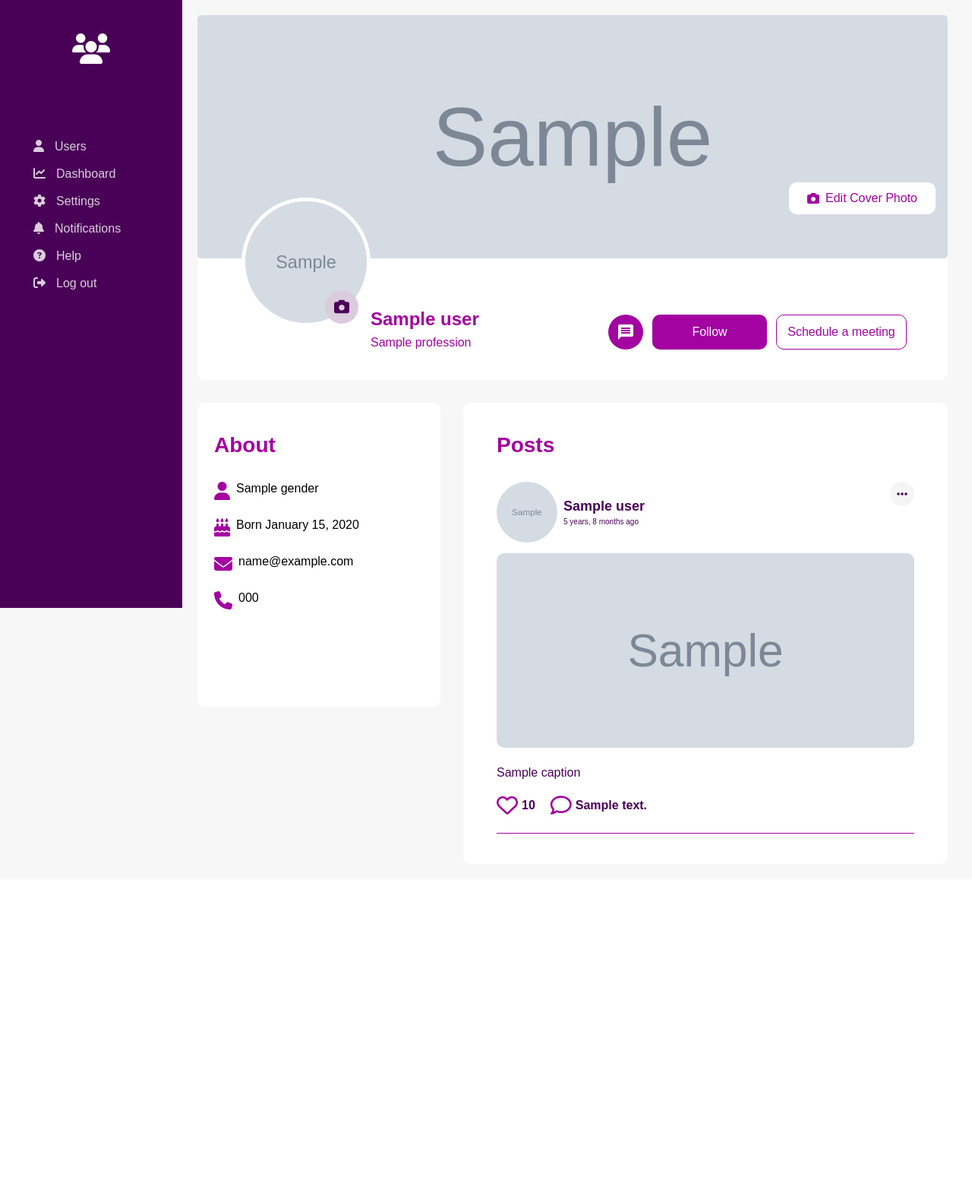
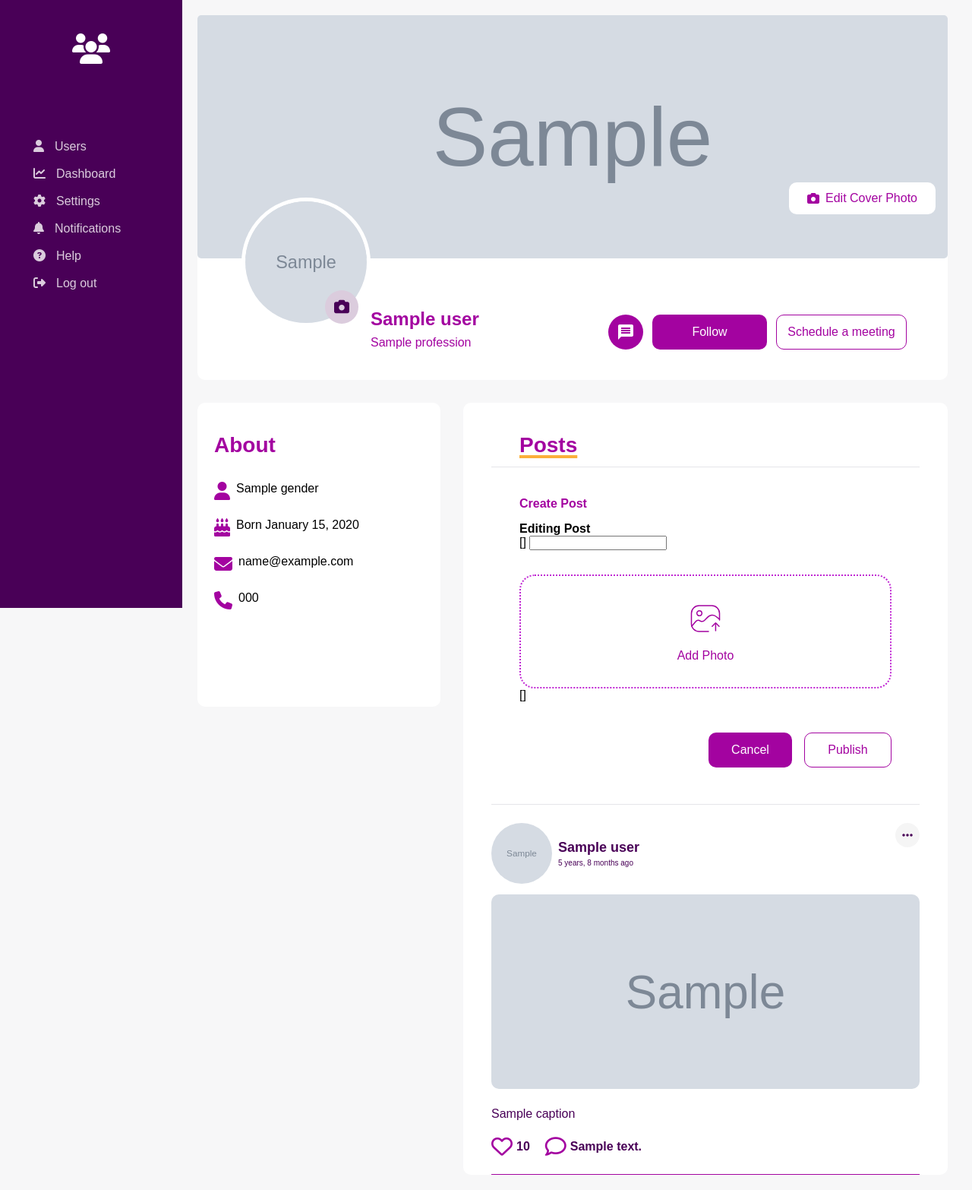
Before and after one commit to TAMUNA-CHKOIDZE/django-user-profile, a Django app: template userprofile_project/profiles/templates/profile_detail.html in a window 1280 px wide. Shown: the whole page at 76% size. Before the commit the page ends 1097 px from the top, so only its background shows below. Run offline with Django 3.2, Linux system fonts and the light colour scheme; the template is opened without the code that fills it: most values are stand-ins (such as "Sample title", 1, 10 or a date in 2020); grey boxes marked "Sample" are stand-in pictures; form fields are guessed from the names that the template uses; some libraries are stand-ins or nearby versions.

Commit message:
Add ModelForm for user creating posts; implement post delete and edit functionality.

```diff
--- a/requirements.txt
+++ b/requirements.txt
@@ -1 +1,2 @@
 Django==5.2.6
+pillow==11.3.0
--- a/userprofile_project/profiles/templates/profile_detail.html
+++ b/userprofile_project/profiles/templates/profile_detail.html
@@ -59,6 +59,39 @@
             {#posts#}
             <div class="detail-posts">
                 <h2 class="posts-title">Posts</h2>
+                <div class="form-box">
+                    <h4 class="form-box-title">Create Post</h4>
+                    {# ფორმა პოსტისთვის #}
+                    <form method="post" enctype="multipart/form-data" class="post-form">
+                        {% csrf_token %}
+                        {{ form.non_field_errors }}
+
+                        {% if editing_post %}
+                            <input type="hidden" name="post_id" value="{{ editing_post.id }}">
+                            <h4>Editing Post</h4>
+                        {% endif %}
+
+                        <div class="form-section">
+                            {{ form.caption.errors }}
+                            {{ form.caption }}
+                        </div>
+
+                        <label for="{{ form.image.id_for_label }}" class="image-upload-label">
+                            <div class="image-upload-box">
+                                <img src="{% static 'images/upload.svg' %}" alt="Upload Icon" class="upload-icon"/>
+                                <span>Add Photo</span>
+                            </div>
+                            {{ form.image.errors }}
+                            {{ form.image }}
+                        </label>
+
+                        <div class="form-buttons">
+                            <button type="button" class="cancel-btn" onclick="clearPostForm()">Cancel</button>
+                            <button type="submit" class="publish-btn">Publish</button>
+                        </div>
+                    </form>
+                </div>
+                {#პოსტი#}
                 <div class="posts">
                     {% for post in posts %}
                         <div class="post-card">
@@ -72,10 +105,23 @@
                                         <p class="posts-create-date">{{ post.created_at|timesince }} ago</p>
                                     </div>
                                 </div>
+                                {#Delete/Edit #}
+                                <div class="posts-header-right">
+                                    <button class="ellipsis-btn" onclick="toggleMenu(this)">
+                                        <i class="fa-solid fa-ellipsis"></i>
+                                    </button>
 
-                                <span class="posts-header-right">
-                                    <i class="fa-solid fa-ellipsis"></i>
-                                </span>
+                                    <div class="post-menu" style="display: none;">
+                                        <form method="post" action="{% url 'profiles:delete_post' profile.pk post.pk %}"
+                                              onsubmit="return confirm('Are you sure?');">
+                                            {% csrf_token %}
+                                            <button type="submit" class="menu-item delete">Delete</button>
+                                        </form>
+                                        <a href="{% url 'profiles:edit_post' profile.pk post.pk %}"
+                                           class="menu-item edit">Edit</a>
+                                    </div>
+                                </div>
+
                             </div>
 
                             <div class="posts-footer">
@@ -95,7 +141,6 @@
                         </div>
                     {% endfor %}
                 </div>
-
             </div>
         </div>
     </div>
--- a/userprofile_project/profiles/urls.py
+++ b/userprofile_project/profiles/urls.py
@@ -1,9 +1,11 @@
 from django.urls import path
-from profiles.views import profile_list, profile_detail
+from profiles.views import profile_list, profile_detail, delete_post, edit_post
 
 app_name = 'profiles'
 
 urlpatterns = [
     path('', profile_list, name='user_list'),  # ყველა მომხმარებლის სია
     path('<int:pk>/', profile_detail, name='profile_detail'),  # კონკრეტული პროფილი
+    path('<int:profile_pk>/delete-post/<int:post_pk>/', delete_post, name='delete_post'),
+    path('<int:profile_pk>/edit-post/<int:post_pk>/', edit_post, name='edit_post'),
 ]
--- a/userprofile_project/static/css/style.css
+++ b/userprofile_project/static/css/style.css
@@ -352,21 +352,24 @@
 
 .detail-posts {
     border-radius: 10px;
-    padding: 40px 44px;
     background: #FFFFFF;
+    padding-inline: 37px;
+}
+
+.posts-title {
+    padding: 40px 37px 12px;
+    color: #A303A0;
+    font-size: 28px;
+    font-weight: 700;
+    text-decoration: underline 4px solid #FBB03B;
+    text-underline-offset: 4px;
+    border-bottom: 0.8px solid #0302291A;
 }
 
 .posts {
     display: flex;
     flex-direction: column;
     row-gap: 24px;
-}
-
-.posts-title {
-    margin-bottom: 32px;
-    color: #A303A0;
-    font-size: 28px;
-    font-weight: 700;
 }
 
 .post-card {
@@ -398,10 +401,10 @@
     font-weight: 300;
 }
 
-.posts-header-right {
-    display: inline-flex;
+.ellipsis-btn {
+    display: flex;
+    justify-content: center;
     align-items: center;
-    justify-content: center;
     width: 32px;
     height: 32px;
     border-radius: 50%;
@@ -409,12 +412,60 @@
     color: #490057;
     font-size: 16px;
     cursor: pointer;
+    border: none;
     transition: background-color 0.2s;
 }
 
-.posts-header-right:hover {
-    background-color: #e6d1ec;
+.ellipsis-btn:hover {
+    background-color: #e0e0e0;
 }
+
+.ellipsis-btn i {
+    font-size: 16px;
+}
+
+
+.posts-header-right {
+    position: relative;
+}
+
+.post-menu {
+    position: absolute;
+    top: 36px;
+    right: 0;
+    background-color: white;
+    border: 1px solid #ddd;
+    border-radius: 6px;
+    padding: 8px 0;
+    box-shadow: 0 2px 6px rgba(0, 0, 0, 0.1);
+    z-index: 100;
+}
+
+.menu-item {
+    display: block;
+    padding: 8px 16px;
+    font-size: 14px;
+    color: #333;
+    text-decoration: none;
+    background: none;
+    border: none;
+    width: 100%;
+    text-align: left;
+    cursor: pointer;
+}
+
+.menu-item:hover {
+    background-color: #f0f0f0;
+}
+
+.menu-item.delete {
+    color: red;
+}
+
+.menu-item.edit {
+    color: #490057;
+}
+
 
 .posts-profile-picture {
     width: 80px;
@@ -457,3 +508,100 @@
     color: #A303A0;
     font-size: 28px;
 }
+
+
+/*form*/
+.form-box {
+    padding: 40px 37px 24px;
+    margin-bottom: 24px;
+    border-bottom: 0.8px solid #0302291A;
+}
+
+.form-box-title {
+    font-weight: 700;
+    font-size: 16px;
+    line-height: 100%;
+    color: #A303A0;
+    margin-bottom: 16px;
+}
+
+/* ტექსტის ყუთი */
+.form-section textarea {
+    width: 100%;
+    height: 122px;
+    padding: 18px;
+    border-radius: 20px;
+    background-color: #FFF1FE;
+    border: none;
+    resize: none;
+    outline: none;
+    font-size: 16px;
+}
+
+.form-section textarea::placeholder {
+    font-weight: 400;
+    font-size: 12px;
+    line-height: 100%;
+    color: #490057;
+}
+
+/* ფოტო ატვირთვის ბლოკი */
+.image-upload-label {
+    display: block;
+    margin-top: 32px;
+    cursor: pointer;
+}
+
+.image-upload-box {
+    width: 100%;
+    height: 150px;
+    border: 2px dotted #c026d3;
+    border-radius: 20px;
+    display: flex;
+    flex-direction: column;
+    align-items: center;
+    justify-content: center;
+    gap: 16px;
+    color: #A303A0;
+}
+
+/* ატვირთვის აიქონი */
+.upload-icon {
+    width: 48px;
+    height: 48px;
+    object-fit: contain;
+}
+
+/* იმიჯ ინფუთი დამალულია */
+input[type="file"] {
+    display: none;
+}
+
+/* ღილაკები */
+.form-buttons {
+    display: flex;
+    justify-content: flex-end;
+    gap: 16px;
+    margin-block: 40px 24px;
+}
+
+.cancel-btn {
+    width: 110px;
+    height: 46px;
+    background: #A303A0;
+    border-radius: 10px;
+    border: none;
+    color: #FFFFFF;
+    font-size: 16px;
+    cursor: pointer;
+}
+
+.publish-btn {
+    width: 115px;
+    height: 46px;
+    background: transparent;
+    border-radius: 10px;
+    border: 1px solid #A303A0;
+    color: #A303A0;
+    font-size: 16px;
+}
--- /dev/null
+++ b/userprofile_project/static/js/post.js
@@ -0,0 +1,17 @@
+function clearPostForm() {
+    const form = document.querySelector('.post-form');
+
+    // გაწმინდე ტექსტარეა
+    const caption = form.querySelector('textarea');
+    if (caption) caption.value = '';
+
+    // გაწმინდე file input
+    const imageInput = form.querySelector('input[type="file"]');
+    if (imageInput) imageInput.value = '';
+}
+
+
+function toggleMenu(icon) {
+    const menu = icon.nextElementSibling;
+    menu.style.display = menu.style.display === 'block' ? 'none' : 'block';
+}
--- a/userprofile_project/templates/base.html
+++ b/userprofile_project/templates/base.html
@@ -68,5 +68,7 @@
         {% endblock %}
     </div>
 </div>
+
+<script src="{% static 'js/post.js' %}"></script>
 </body>
 </html>
```
Also changed, not shown: userprofile_project/profiles/forms.py (added, +26 -0 lines), userprofile_project/profiles/views.py (+58 -3 lines), README.md, userprofile_project/static/images/upload.svg (added).
